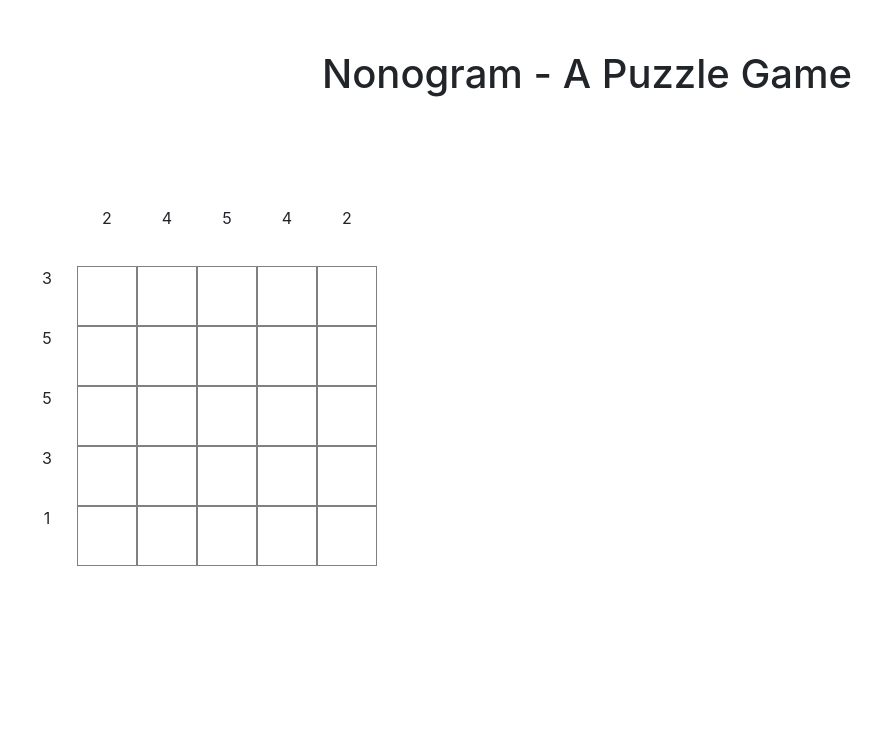
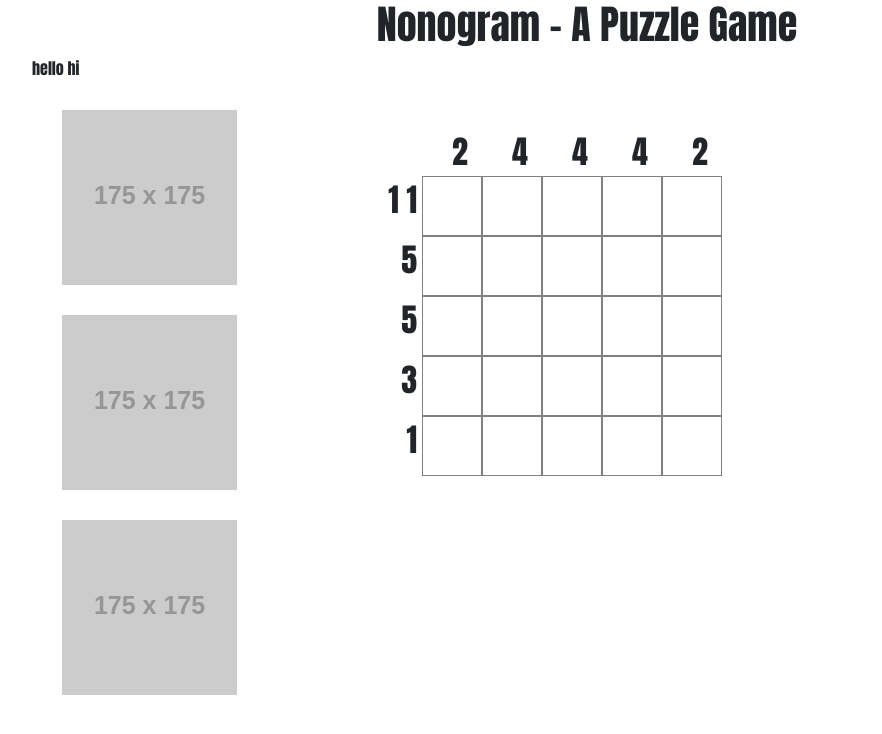
Before and after one commit to katieberg/Painting-Game, a plain HTML site: page paintGame.html in a window 1280 px wide. Shown: the whole page, without its empty margins (53-935 px from the left). Drawn offline with nearby package versions, Linux system fonts and the light colour scheme; placeholder pictures from the web are drawn by us.

Commit message:
reformatted page

```diff
--- a/paintGame.css
+++ b/paintGame.css
@@ -5,17 +5,43 @@
     border: solid grey 1px;
     background-color: white;
 }
-.speshSquare{
+.speshSquareRow{
     height: 60px;
+    width: 120px;
+    display: inline-block;
+    background-color: white;
+    text-align: right;
+    padding-right:5px;
+    font-size:2em;
+   -moz-user-select: -moz-none;
+   -khtml-user-select: none;
+   -webkit-user-select: none;
+}
+.speshSquareCol{
+    height: 120px;
+    position:relative;
     width: 60px;
     display: inline-block;
     background-color: white;
+    text-align:center;
+    font-size:2em;
+}
+.speshSquareCol span{
+    position:absolute;
+    bottom:0;
+}
+.speshSquare{
+    height: 120px;
+    width: 120px;
+    display: inline-block;
+    background-color: white;
+
+   -moz-user-select: -moz-none;
+   -khtml-user-select: none;
+   -webkit-user-select: none;
 }
 
 
-.container {
-    padding: 50px;
-}
 body {
     font-family: "Impact", Charcoal, sans-serif;
 }
--- a/paintGame.html
+++ b/paintGame.html
@@ -2,28 +2,35 @@
     <html>
         <head>
             <title>Nonogram</title>
+
+            <link rel="stylesheet" href="https://stackpath.bootstrapcdn.com/bootstrap/4.3.1/css/bootstrap.min.css" integrity="sha384-ggOyR0iXCbMQv3Xipma34MD+dH/1fQ784/j6cY/iJTQUOhcWr7x9JvoRxT2MZw1T" crossorigin="anonymous">
             <link rel="stylesheet" type="text/css" href="paintGame.css">
-            <link rel="stylesheet" href="https://stackpath.bootstrapcdn.com/bootstrap/4.3.1/css/bootstrap.min.css" integrity="sha384-ggOyR0iXCbMQv3Xipma34MD+dH/1fQ784/j6cY/iJTQUOhcWr7x9JvoRxT2MZw1T" crossorigin="anonymous">
         </head>
         <body>
             <div class="container">
                 <div class="row">
-                    <h1 class="col col-md-12" style="text-align: center">Nonogram - A Puzzle Game</h1>
+                    <h1 class="col col-md-12" style="text-align: center;padding:-10px;">Nonogram - A Puzzle Game</h1>
                 </div>
             </div>
-            <div class="container" style="text-align: center;align-items: center">
+            <div class="container">
                 <div class="row">
-                    <div class="col col-md-12" id="pixelPainter">
+                    <div class="col col-md-3">
+                        <div class="well">hello hi
+                                <div class="row" style="margin:30px"><img src="https://via.placeholder.com/175"/></div>
+                                <div class="row" style="margin:30px"><img src="https://via.placeholder.com/175"/></div>
+                                <div class="row" style="margin:30px"><img src="https://via.placeholder.com/175"/></div></div>
+                    </div>
+                    <div class="col col-md-9" id="pixelPainter">
                         <div class="row">
                             <div class="speshSquare" id="0101"></div>
-                            <div class="speshSquare" id="0102">2</div>
-                            <div class="speshSquare" id="0103">4</div>
-                            <div class="speshSquare" id="0104">5</div>
-                            <div class="speshSquare" id="0105">4</div>
-                            <div class="speshSquare" id="0106">2</div>
+                            <div class="speshSquareCol" id="0102"><span>2</span></div>
+                            <div class="speshSquareCol" id="0103"><span>4</span></div>
+                            <div class="speshSquareCol" id="0104"><span>4</span></div>
+                            <div class="speshSquareCol" id="0105"><span>4</span></div>
+                            <div class="speshSquareCol" id="0106"><span>2</span></div>
                         </div>
                         <div class="row">
-                            <div class="speshSquare" id="0201">3</div>
+                            <div class="speshSquareRow" id="0201">1 1</div>
                             <div class="square" id="0202"></div>
                             <div class="square" id="0203"></div>
                             <div class="square" id="0204"></div>
@@ -31,7 +38,7 @@
                             <div class="square" id="0206"></div>
                         </div>
                         <div class="row">
-                                <div class="speshSquare" id="0301">5</div>
+                                <div class="speshSquareRow" id="0301">5</div>
                                 <div class="square" id="0302"></div>
                                 <div class="square" id="0303"></div>
                                 <div class="square" id="0304"></div>
@@ -39,7 +46,7 @@
                                 <div class="square" id="0306"></div>
                         </div>
                         <div class="row">
-                                <div class="speshSquare" id="01">5</div>
+                                <div class="speshSquareRow" id="0401">5</div>
                                 <div class="square" id="0402"></div>
                                 <div class="square" id="0403"></div>
                                 <div class="square" id="0404"></div>
@@ -47,7 +54,7 @@
                                 <div class="square" id="0406"></div>
                         </div>
                         <div class="row" id="05">
-                                <div class="speshSquare" id="0501">3</div>
+                                <div class="speshSquareRow" id="0501">3</div>
                                 <div class="square" id="0502"></div>
                                 <div class="square" id="0503"></div>
                                 <div class="square" id="0504"></div>
@@ -55,7 +62,7 @@
                                 <div class="square" id="0506"></div>
                         </div>
                         <div class="row">
-                                <div class="speshSquare" id="0601">1</div>
+                                <div class="speshSquareRow" id="0601">1</div>
                                 <div class="square" id="0602"></div>
                                 <div class="square" id="0603"></div>
                                 <div class="square" id="0604"></div>
--- a/paintGame.js
+++ b/paintGame.js
@@ -1,12 +1,28 @@
-document.addEventListener('DOMContentLoaded', function () {
-    var solutionMatrix=[[0,1,1,1,0],[1,1,1,1,1],[1,1,1,1,1],[0,1,1,1,0],[0,0,1,0,0]]
-    var inGameMatrix=[[0,0,0,0,0],[0,0,0,0,0],[0,0,0,0,0],[0,0,0,0,0],[0,0,0,0,0]]
-    var count=0;
-    var squares = document.getElementsByClassName("square")
+// fetch("Puzzles.json")
+//   .then(response => response.json())
+//   .then(json => console.log(json));
 
+document.addEventListener('DOMContentLoaded', function () {//one issue occurs normally on the first time you try to do unpaint because the mouse is selecting items as it is painting.
+    var solutionMatrix=[[0,1,0,1,0],[1,1,1,1,1],[1,1,1,1,1],[0,1,1,1,0],[0,0,1,0,0]]//could do different colors for each puzzle
+    var solutionCount=0;
+    for(arr of solutionMatrix){//sets solutionCount to the number of painted cells so we can know when to check if the solution is correct.
+        for(el of arr){
+            if(el==1)
+                solutionCount++;
+        }
+    }
+
+    var inGameMatrix=[[0,0,0,0,0],[0,0,0,0,0],[0,0,0,0,0],[0,0,0,0,0],[0,0,0,0,0]]//always all zeros when game begins
+    var paintedCount=0;//number of painted cells - none so far
+    var squares = document.getElementsByClassName("square")//array of all the paintable cells
+    var columnHints = document.getElementsByClassName("speshSquareCol")
+    for(el of columnHints){
+        el.childNodes[0].innerHTML=el.childNodes[0].innerHTML
+
+    }//this is how we have to make this work BUT i think we can use a function to do this so we can have a local count to iterate over the JSON array.
 
     var startPaint = function(event){
-        count++;
+        paintedCount++;
         event.target.style.backgroundColor="pink";
         var cell = event.target.id
         var row = parseInt(cell[0,1]-2)
@@ -21,7 +37,7 @@ document.addEventListener('DOMContentLoaded', function () {
 
     }
     var startUnpaint = function(event){
-        count--;
+        paintedCount--;
         event.target.style.backgroundColor="white";
         var cell = event.target.id
         var row = parseInt(cell[0,1]-2)
@@ -38,7 +54,7 @@ document.addEventListener('DOMContentLoaded', function () {
 
     function paint(){//paint is working. while mouse is down it can be dragged to other squares to paint them
         if(event.target.style.backgroundColor!="pink" && event.target.classList.contains("square")){
-            count++;
+            paintedCount++;
             var cell = event.target.id
             var row = cell[0,1]-2
             var col = cell[2,3]-2
@@ -52,7 +68,7 @@ document.addEventListener('DOMContentLoaded', function () {
     }
     function unpaint(){
         if(event.target.style.backgroundColor=="pink" && event.target.classList.contains("square")){
-            count--;
+            paintedCount--;
             var cell = event.target.id
             var row = parseInt(cell[0,1]-2)
             var col = parseInt(cell[2,3]-2)
@@ -69,7 +85,7 @@ document.addEventListener('DOMContentLoaded', function () {
         for(el of squares){
             el.removeEventListener("mouseover",paint)
         }
-        if(count==17){
+        if(paintedCount==solutionCount){
             compareToSolution();
         }
         window.removeEventListener("mouseup",stopPaint)
@@ -79,7 +95,7 @@ document.addEventListener('DOMContentLoaded', function () {
         for(el of squares){
             el.removeEventListener("mouseover",unpaint)
         }
-        if(count==17){
+        if(paintedCount==solutionCount){
             compareToSolution();
         }
         window.removeEventListener("mouseup",stopUnpaint)
```
Also changed, not shown: Puzzles.json (added, +20 -0 lines).
